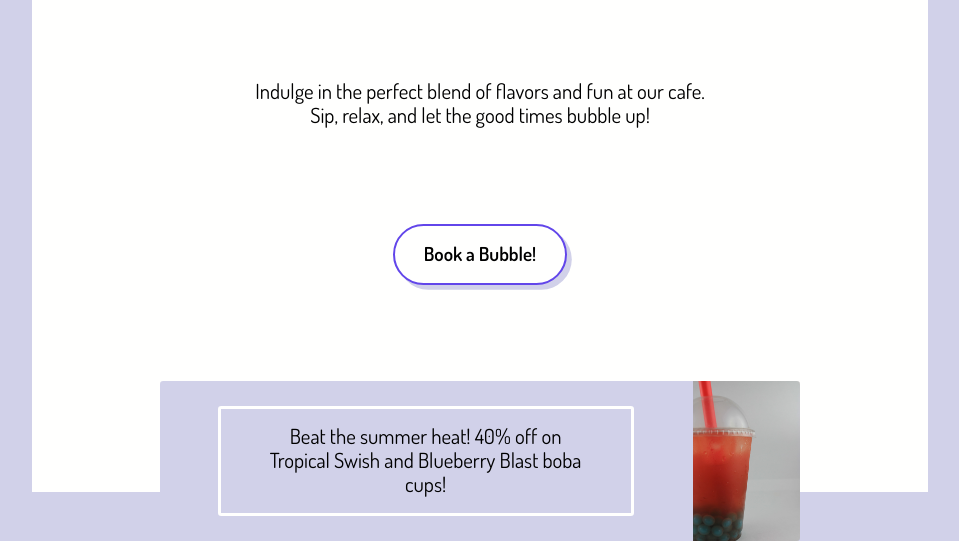
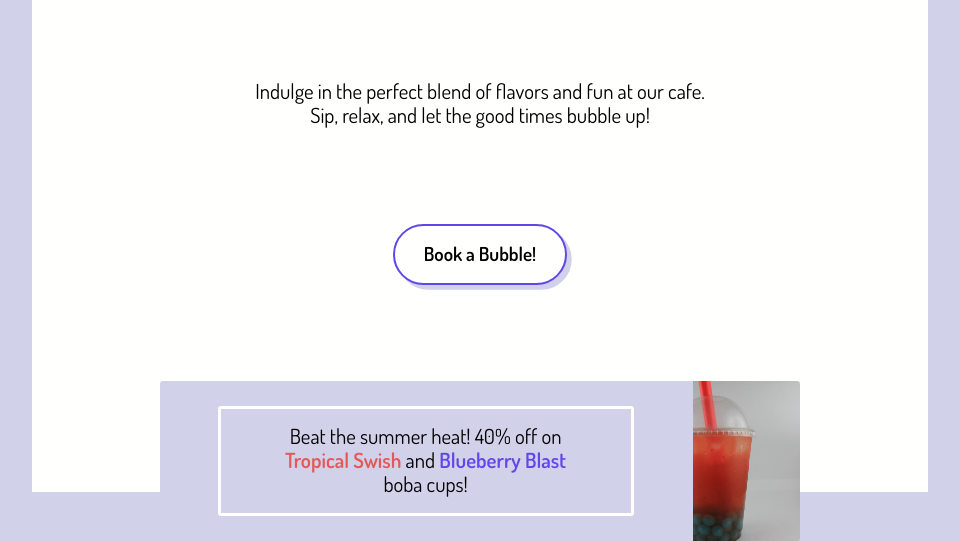
Before and after one commit to mell62/restaurant-page, a website built with webpack: page src/index.html in a window 1280 px wide. Shown: the part 308-849 px from the top of the page, without its empty margins (160-1119 px from the left). Built offline with nearby package versions, Linux system fonts and the light colour scheme.

Commit message:
Style words in offer card

```diff
--- a/src/style.css
+++ b/src/style.css
@@ -186,3 +186,13 @@ button:hover {
   border: 0.2rem solid var(--white);
   border-radius: 0.2rem;
 }
+
+.tropical {
+  color: var(--tertiary);
+  font-weight: 600;
+}
+
+.blueberry {
+  color: var(--primary);
+  font-weight: 600;
+}
```
